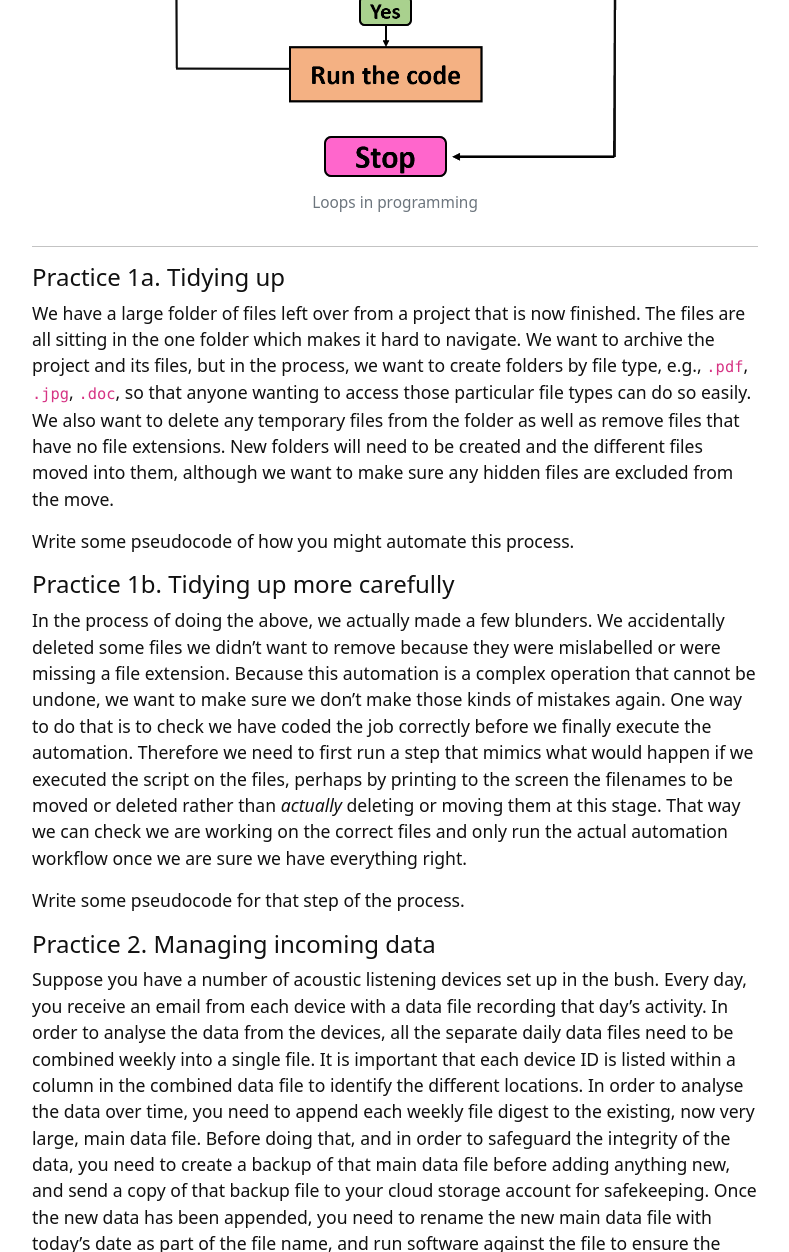
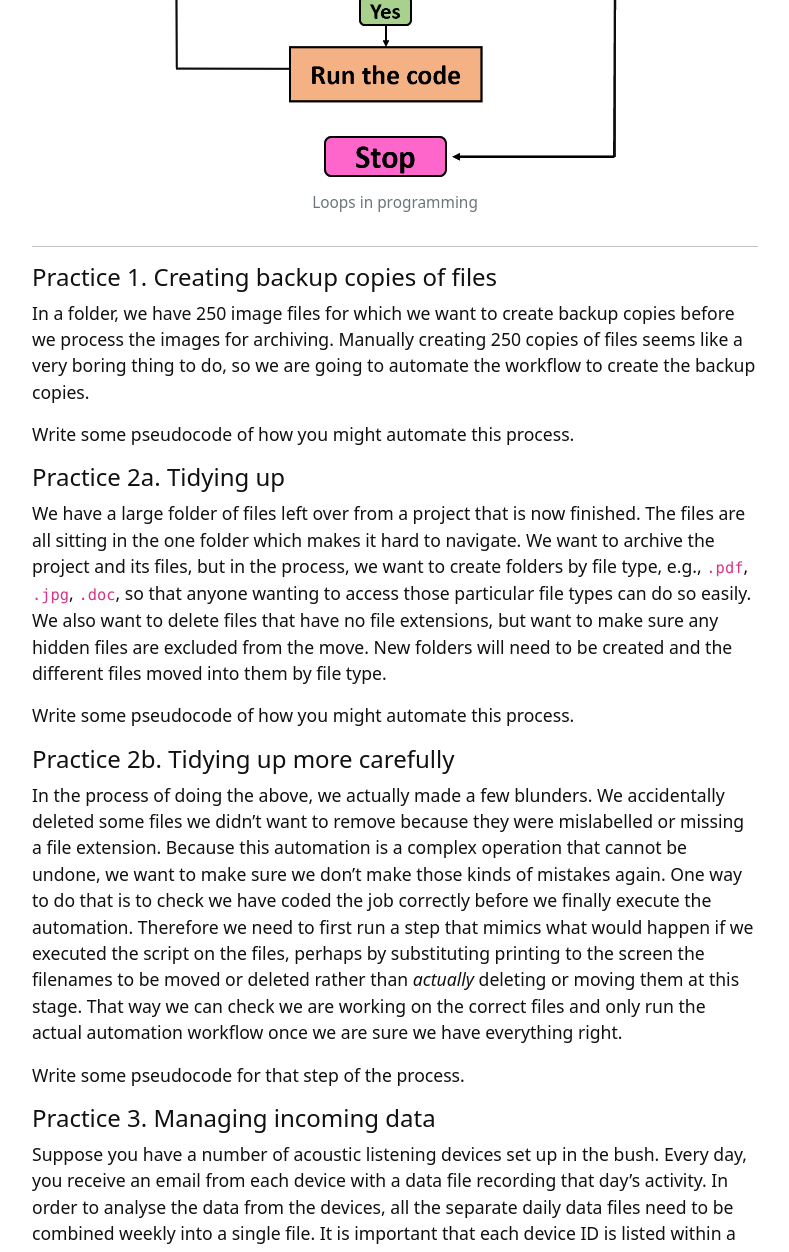
Before and after one commit to weaverbel/intro-computational-thinking, a Jekyll site: the page built from content/4-lesson.md, in a window 1280 px wide and 1400 px high, scrolled down 1747 px, cut to the strip 0-1252 px from the top of the window. Shown: the whole strip, without its empty margins (245-1034 px from the left). Built offline with Jekyll 4.4.1, drawn with Linux system fonts in a browser that asks for light colours.

Commit message:
Update 4-lesson.md
add another simple exercise

```diff
--- a/content/4-lesson.md
+++ b/content/4-lesson.md
@@ -29,19 +29,25 @@ The same piece of code could be re-used for any counting exercise by changing th
 
 ---------
 
-#### Practice 1a. Tidying up
+#### Practice 1. Creating backup copies of files
 
-We have a large folder of files left over from a project that is now finished. The files are all sitting in the one folder which makes it hard to navigate. We want to archive the project and its files, but in the process, we want to create folders by file type, e.g., `.pdf`, `.jpg`, `.doc`, so that anyone wanting to access those particular file types can do so easily. We also want to delete any temporary files from the folder as well as remove files that have no file extensions. New folders will need to be created and the different files moved into them, although we want to make sure any hidden files are excluded from the move.
+In a folder, we have 250 image files for which we want to create backup copies before we process the images for archiving. Manually creating 250 copies of files seems like a very boring thing to do, so we are going to automate the workflow to create the backup copies.
 
 Write some pseudocode of how you might automate this process.
 
-#### Practice 1b. Tidying up more carefully
+#### Practice 2a. Tidying up
 
-In the process of doing the above, we actually made a few blunders. We accidentally deleted some files we didn't want to remove because they were mislabelled or were missing a file extension. Because this automation is a complex operation that cannot be undone, we want to make sure we don't make those kinds of mistakes again. One way to do that is to check we have coded the job correctly before we finally execute the automation. Therefore we need to first run a step that mimics what would happen if we executed the script on the files, perhaps by printing to the screen the filenames to be moved or deleted rather than *actually* deleting or moving them at this stage. That way we can check we are working on the correct files and only run the actual automation workflow once we are sure we have everything right.
+We have a large folder of files left over from a project that is now finished. The files are all sitting in the one folder which makes it hard to navigate. We want to archive the project and its files, but in the process, we want to create folders by file type, e.g., `.pdf`, `.jpg`, `.doc`, so that anyone wanting to access those particular file types can do so easily. We also want to delete files that have no file extensions, but want to make sure any hidden files are excluded from the move. New folders will need to be created and the different files moved into them by file type.
+
+Write some pseudocode of how you might automate this process.
+
+#### Practice 2b. Tidying up more carefully
+
+In the process of doing the above, we actually made a few blunders. We accidentally deleted some files we didn't want to remove because they were mislabelled or missing a file extension. Because this automation is a complex operation that cannot be undone, we want to make sure we don't make those kinds of mistakes again. One way to do that is to check we have coded the job correctly before we finally execute the automation. Therefore we need to first run a step that mimics what would happen if we executed the script on the files, perhaps by substituting printing to the screen the filenames to be moved or deleted rather than *actually* deleting or moving them at this stage. That way we can check we are working on the correct files and only run the actual automation workflow once we are sure we have everything right.
 
 Write some pseudocode for that step of the process.
 
-#### Practice 2. Managing incoming data
+#### Practice 3. Managing incoming data
 
 Suppose you have a number of acoustic listening devices set up in the bush. Every day, you receive an email from each device with a data file recording that day's activity. In order to analyse the data from the devices, all the separate daily data files need to be combined weekly into a single file. It is important that each device ID is listed within a column in the combined data file to identify the different locations. In order to analyse the data over time, you need to append each weekly file digest to the existing, now very large, main data file. Before doing that, and in order to safeguard the integrity of the data, you need to create a backup of that main data file before adding anything new, and send a copy of that backup file to your cloud storage account for safekeeping. Once the new data has been appended, you need to rename the new main data file with today's date as part of the file name, and run software against the file to ensure the integrity of the data, e.g., to check that no data is missing (which might indicate a malfunctioning device).
 
```
